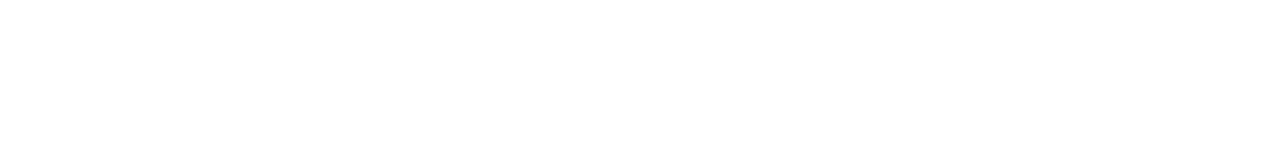
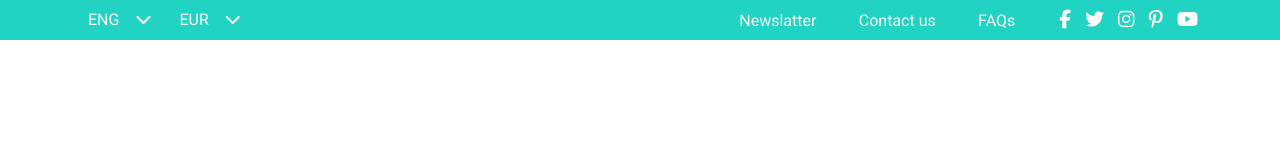
Before and after one commit to SebbeA/kenkata-assignment, a plain HTML site: page index.html in a window 1280 px wide. Drawn offline with nearby package versions, Linux system fonts and the light colour scheme.

Commit message:
top-menu index.html and style.css

```diff
--- a/css/style.css
+++ b/css/style.css
@@ -30,3 +30,78 @@
     --border-radius-medium: 25px;
     --border-radius-rounded: 50%;
 }
+    /* general */
+html, body {
+    font-size: 16px;
+    line-height: 1.5;
+    font-family: var(--font-roboto);
+    font-weight: var(--font-weight-regular);
+    color: var(--color-theme-dark);
+}
+
+    /* top-menu */
+.top-menu {
+    background-color: var(--color-theme);
+    color: var(--color-white);
+    height: 40px;
+}
+    .top-menu > .container {
+        height: 100%;
+        display: flex;
+        justify-content: space-between;
+        align-items: center;
+    }
+
+    .top-menu .site-settings {
+        display: flex;
+    }
+        .top-menu .site-settings .dropdown-theme {
+            background-color: var(--color-theme);
+            color: var(--color-white);
+        }
+            .top-menu .site-settings .dropdown-theme button {
+                background-color: var(--color-theme);
+                color: var(--color-white);
+                border: none
+            }
+                .top-menu .site-settings .dropdown-theme button:hover {
+                    color: var(--color-theme-dark);
+                    }
+            .top-menu .site-settings .dropdown-theme .dropdown-menu {
+                background-color: var(--color-theme);
+                color: var(--color-white);
+                border: none;
+                width: 250px;
+                margin-top: 3rem;
+            }
+                .top-menu .site-settings .dropdown-theme .dropdown-menu .dropdown-item {
+                    background-color: var(--color-theme);
+                    color: var(--color-white);
+                    border: none;
+                    width: 100%;
+                    margin: 0;
+                }
+                    .top-menu .site-settings .dropdown-theme .dropdown-menu .dropdown-item:hover {
+                        background-color: var(--color-theme);
+                        color: var(--color-dark);
+                    }
+
+    .top-menu .menu-links a {
+        color: var(--color-white);
+        text-decoration: none;
+        margin: 0 1.2rem
+    }
+        .top-menu .menu-links a:hover {
+            color: var(--color-theme-dark);
+        }
+
+        .top-menu .menu-links .social-m {
+            margin-left: 1rem;
+            font-size: var(--font-size-14);
+        }
+            .top-menu .menu-links .social-m a {
+                margin: 0 0.3rem
+            }
+                .top-menu .menu-links .social-m a:last-child {
+                    margin: 0 0 0 0.3rem
+                }
--- a/index.html
+++ b/index.html
@@ -12,7 +12,46 @@
 </head>
 <body>
 
+    <header>
+        <div class="top-menu">
+            <div class="container">
+                <div class="site-settings">
+                    <div class="dropdown dropdown-theme me-3">
+                        <button type="button" data-bs-toggle="dropdown" aria-expanded="false">
+                            <span id="selected-language">ENG</span><i class="fa-solid fa-chevron-down ms-3"></i>
+                        </button>
+                        <ul id="languages" class="dropdown-menu dropdown-theme">
+                            <li><a class="dropdown-item" href="#">ENG</a></li>
+                            <li><a class="dropdown-item" href="#">SWE</a></li>
+                        </ul>
+                      </div>
+                      <div class="dropdown dropdown-theme me-3">
+                        <button type="button" data-bs-toggle="dropdown" aria-expanded="false">
+                            <span id="selected-currency">EUR</span><i class="fa-solid fa-chevron-down ms-3"></i>
+                        </button>
+                        <ul id="currencies" class="dropdown-menu dropdown-theme">
+                            <li><a class="dropdown-item" href="#">EUR</a></li>
+                            <li><a class="dropdown-item" href="#">USD</a></li>
+                            <li><a class="dropdown-item" href="#">SEK</a></li>
+                        </ul>
+                      </div>
+                </div>
+                <div class="menu-links">
+                    <a href="#">Newslatter</a>
+                    <a href="#">Contact us</a>
+                    <a href="#">FAQs</a>
+                    <span class="social-m">
+                        <a href="#"><i class="fa-brands fa-facebook-f"></i></a>
+                        <a href="#"><i class="fa-brands fa-twitter"></i></a>
+                        <a href="#"><i class="fa-brands fa-instagram"></i></a>
+                        <a href="#"><i class="fa-brands fa-pinterest-p"></i></a>
+                        <a href="#"><i class="fa-brands fa-youtube"></i></a>
+                    </span>
+                </div>
+            </div>
+        </div>
 
+    </header>
 
 
 </html>
```
